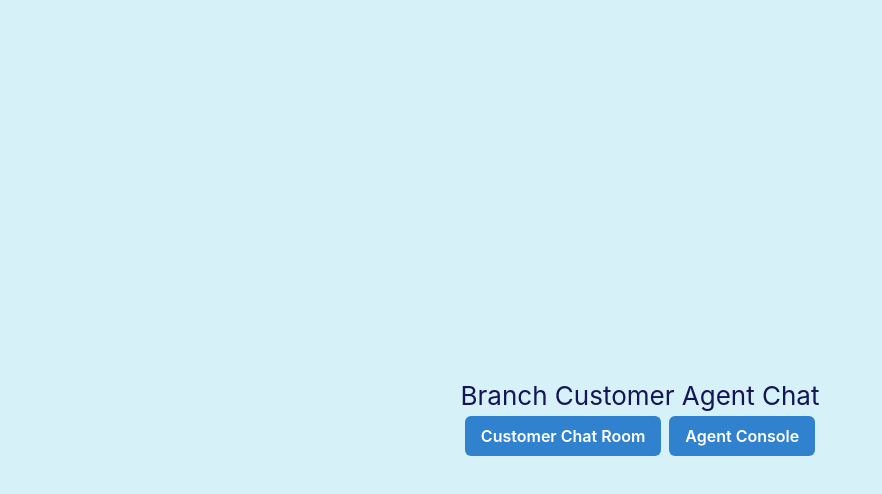
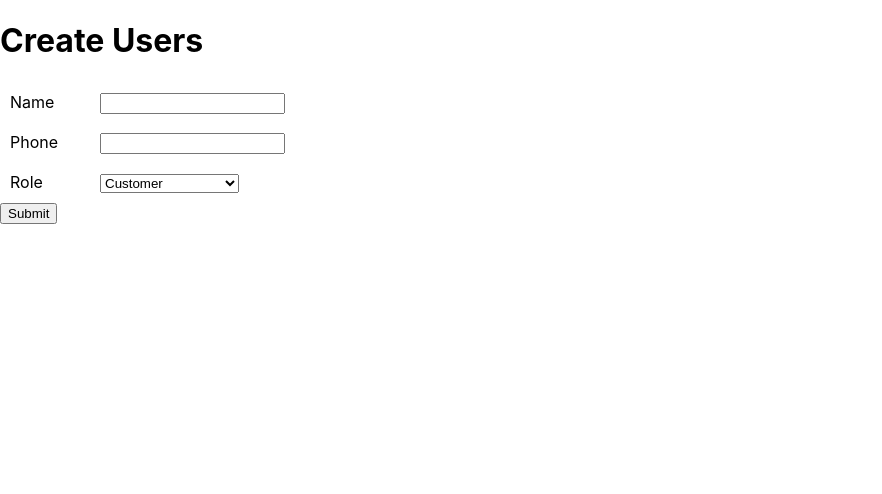
Before and after one commit to kmazi/customer_support_chat, a React (Create React App) app in the folder frontend/: page / in a window 1280 px wide. Shown: the top 494 px of the page, without its empty margins (0-882 px from the left). Built offline with nearby package versions, Linux system fonts and the light colour scheme.

Commit message:
Design UI to create users for the app

```diff
--- a/frontend/package.json
+++ b/frontend/package.json
@@ -9,6 +9,7 @@
     "@testing-library/jest-dom": "^5.16.4",
     "@testing-library/react": "^13.3.0",
     "@testing-library/user-event": "^13.5.0",
+    "formik": "^2.2.9",
     "framer-motion": "^6.5.1",
     "react": "^18.2.0",
     "react-dom": "^18.2.0",
--- a/frontend/src/App.js
+++ b/frontend/src/App.js
@@ -1,18 +1,11 @@
-import './App.css';
-import Home from './components/Home';
-import AgentRoom from './components/agent/AgentRoom';
-import CustomerRoom from './components/customer/CustomerRoom';
-import { Routes, Route, Link } from "react-router-dom";
+import { Routes, Route } from "react-router-dom";
+import Home from "./components/Home";
 
 function App() {
   return (
-    <div className="App">
       <Routes>
         <Route path="/" element={<Home />} />
-        <Route path="agent/room" element={<AgentRoom />} />
-        <Route path="customer/room" element={<CustomerRoom />} />
       </Routes>
-    </div>
   );
 }
 
--- a/frontend/src/components/Home.jsx
+++ b/frontend/src/components/Home.jsx
@@ -1,25 +1,88 @@
 import '../App.css';
-import { Button } from '@chakra-ui/react'
-import { HStack } from '@chakra-ui/react'
-import { Link } from "react-router-dom";
-import { Box } from '@chakra-ui/react'
+import { ErrorMessage, Field, Form, Formik } from 'formik';
+import { useState } from 'react';
 
-function Home() {
-    return (
-        <Box bg='#d6f1f8' w='100%' p={4} color='rgb(22, 22, 87)'>
-            <header className="App-header">
-                <h2>Branch Customer Agent Chat</h2>
-                <HStack>
-                    <Link to={"customer/room"}>
-                        <Button colorScheme='blue'>Customer Chat Room</Button>
-                    </Link>
-                    <Link to={"agent/room"}>
-                        <Button colorScheme='blue'>Agent Console</Button>
-                    </Link>
-                </HStack>
-            </header>
-        </Box>
-    );
-}
+
+const Home = () => {
+  const [res, setRes] = useState("");
+
+  async function handleSubmit (values, { setSubmitting }) {
+    values.roleId = Number(values.roleId)
+
+    const resp = await fetch('http://0.0.0.0:3001/user', {
+      method: 'POST',
+      headers: { 'Content-Type': 'application/json' },
+      body: JSON.stringify(values, null, 2)
+    });
+
+    setSubmitting(false);
+    const resVal = await resp.json();
+    if (resp.status === 400) {
+      setRes(`User creation failed: ${resVal.message[0]}`)
+    } else setRes('User created successfully.');
+  }
+
+  return (
+
+    <div>
+
+      <h1>Create Users</h1>
+
+      <Formik
+
+        initialValues={{ name: '', phone: '', roleId: 1 }}
+
+        validate={values => {
+          const errors = {};
+          return errors;
+        }}
+
+        onSubmit={handleSubmit}
+      >
+
+        {({ isSubmitting }) => (
+          <div>
+            <Form>
+              <div>
+                <label htmlFor='name' style={{ width: '80px', display: 'inline-block', margin: '10px' }}>Name</label>
+                <Field type="text" name="name" />
+                <ErrorMessage name="name" component="div" />
+              </div>
+
+              <div>
+                <label htmlFor='name' style={{ width: '80px', display: 'inline-block', margin: '10px' }}>Phone</label>
+                <Field type="text" name="phone" />
+                <ErrorMessage name="phone" component="div" />
+              </div>
+
+              <div>
+                <label htmlFor='name' style={{ width: '80px', display: 'inline-block', margin: '10px' }}>Role</label>
+                {/* <Field type="number" name="roleId" /> */}
+                <Field as='select' name='roleId'>
+                  <Field as='option' value={''}>Please select a role</Field>
+                  <Field as='option' value={1}>Customer</Field>
+                  <Field as='option' value={2}>Agent</Field>
+                </Field>
+                <ErrorMessage name="roleId" component="div" />
+              </div>
+
+              <button type="submit" disabled={isSubmitting}>
+
+                Submit
+
+              </button>
+
+            </Form>
+
+            <div>{res}</div>
+          </div>
+        )}
+
+      </Formik>
+
+    </div>
+
+  )
+};
 
 export default Home;
--- a/frontend/src/components/agent/user/CreateUser.jsx
+++ b/frontend/src/components/agent/user/CreateUser.jsx
@@ -1,13 +1,13 @@
 import React, { Component } from "react";
 import '../../../App.css';
-import { Heading, Input, Button, Container, Box, FormControl,
-    FormLabel} from '@chakra-ui/react'
+import { Heading, Input, Button, Container, Box, FormControl, FormLabel, FormErrorMessage} from '@chakra-ui/react'
+import { Formik, Form, Field } from 'formik'
 
 
 class CreateUser extends Component {
     render() {
         return (
-            <Box bg='#f7fbfc' w='30%' p={4} color='rgb(22, 22, 87)'>
+            <Box bg='#f7fbfc' w='25%' p={4} color='rgb(22, 22, 87)'>
                 <Container>
                     <Heading as='h4'>Create User</Heading>
                     <FormControl>
--- a/frontend/src/components/history.js
+++ /dev/null
@@ -1,3 +0,0 @@
-import { createBrowserHistory as history} from 'history';
-
-export default history();
--- a/frontend/src/index.js
+++ b/frontend/src/index.js
@@ -4,15 +4,12 @@ import './index.css';
 import App from './App';
 import reportWebVitals from './reportWebVitals';
 import { BrowserRouter } from "react-router-dom";
-import { ChakraProvider } from '@chakra-ui/react'
 
 const root = ReactDOM.createRoot(document.getElementById('root'));
 root.render(
-  <ChakraProvider>
     <BrowserRouter>
       <App />
     </BrowserRouter>
-  </ChakraProvider>
 );
 
 // If you want to start measuring performance in your app, pass a function
```
Also changed, not shown: 1 other file (tests, documents, lock files or other folders).
